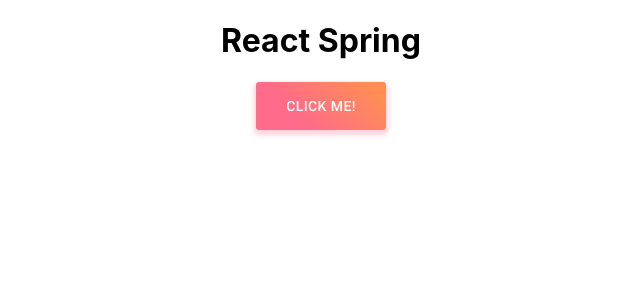
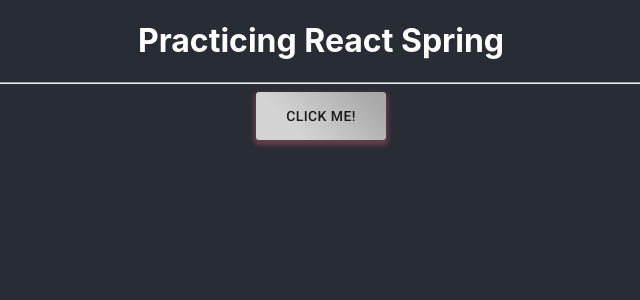
Before and after one commit to MarcLignarius/React.ReactSpringDemo, a React (Create React App) app: page / in a window 1280 px wide. Shown: the top 300 px of the page, without its empty margins (319-959 px from the left). Built offline with nearby package versions, Linux system fonts and the light colour scheme.

Commit message:
add styles and test toggle for opacity, color, fontSize and transform

```diff
--- a/src/components/App/App.css
+++ b/src/components/App/App.css
@@ -1,22 +1,10 @@
+body {
+  background-color: #282c34;
+  color: white;
+}
+
 .App {
   text-align: center;
-}
-
-.App-logo {
-  animation: App-logo-spin infinite 20s linear;
-  height: 40vmin;
-  pointer-events: none;
-}
-
-.App-header {
-  background-color: #282c34;
-  min-height: 100vh;
-  display: flex;
-  flex-direction: column;
-  align-items: center;
-  justify-content: center;
-  font-size: calc(10px + 2vmin);
-  color: white;
 }
 
 .App-link {
--- a/src/components/App/App.js
+++ b/src/components/App/App.js
@@ -13,12 +13,12 @@
 
 	return (
 		<animated.div className="App" style={fade}>
-			<h1>React Spring</h1>
+			<h1>Practicing React Spring</h1>
+			<hr/>
 			<main>
 				<Toggle />
 			</main>
 		</animated.div>
-
 	);
 };
 
--- a/src/components/Toggle/Toggle.js
+++ b/src/components/Toggle/Toggle.js
@@ -5,10 +5,9 @@
 
 const StyledButton = withStyles({
   root: {
-    background: 'linear-gradient(45deg, #FE6B8B 30%, #FF8E53 90%)',
+    background: 'linear-gradient(45deg, #D3D3D3 30%, #A9A9A9 90%)',
     borderRadius: 3,
     border: 0,
-    color: 'white',
     height: 48,
     padding: '0 30px',
     boxShadow: '0 3px 5px 2px rgba(255, 105, 135, .3)',
@@ -18,7 +17,10 @@
 const Toggle = () => {
 	const [isToggled, setToggle] = useState(false);
 	const fade = useSpring ({
-		opacity: isToggled ? 1 : 0
+		opacity: isToggled ? 1 : 0,
+		// color: isToggled ? 'white' : 'black',
+		fontSize: isToggled ? '10em' : '1rem',
+		// transform: isToggled ? 'translate3d(0,100px,0)' : 'translate3d(0,-10px,0)'
 	})
 
 
```
